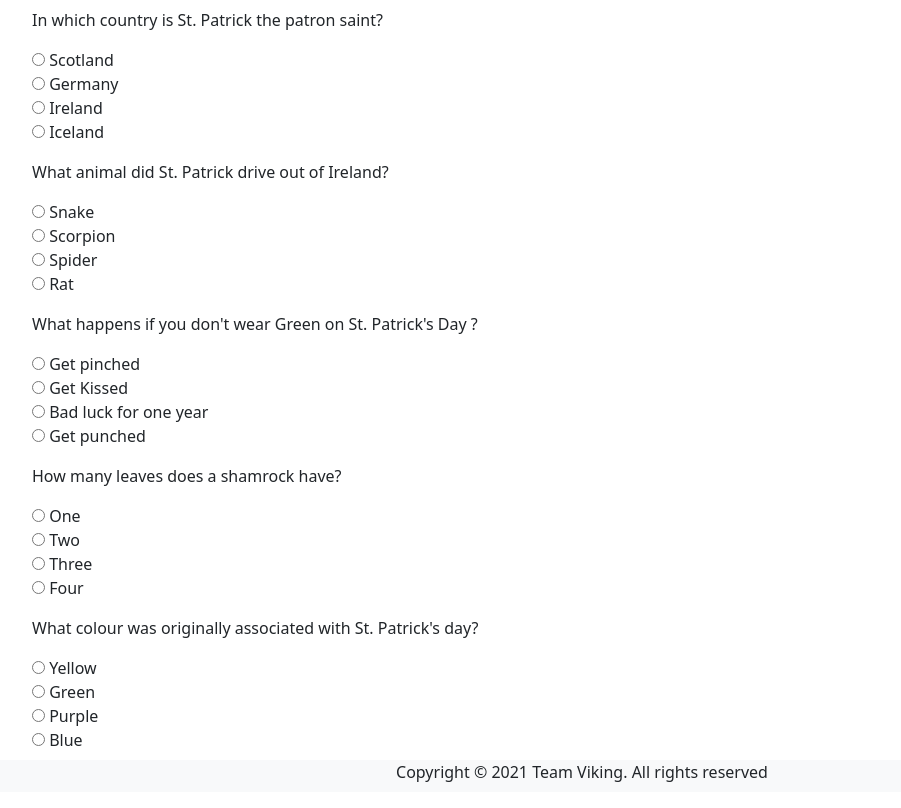
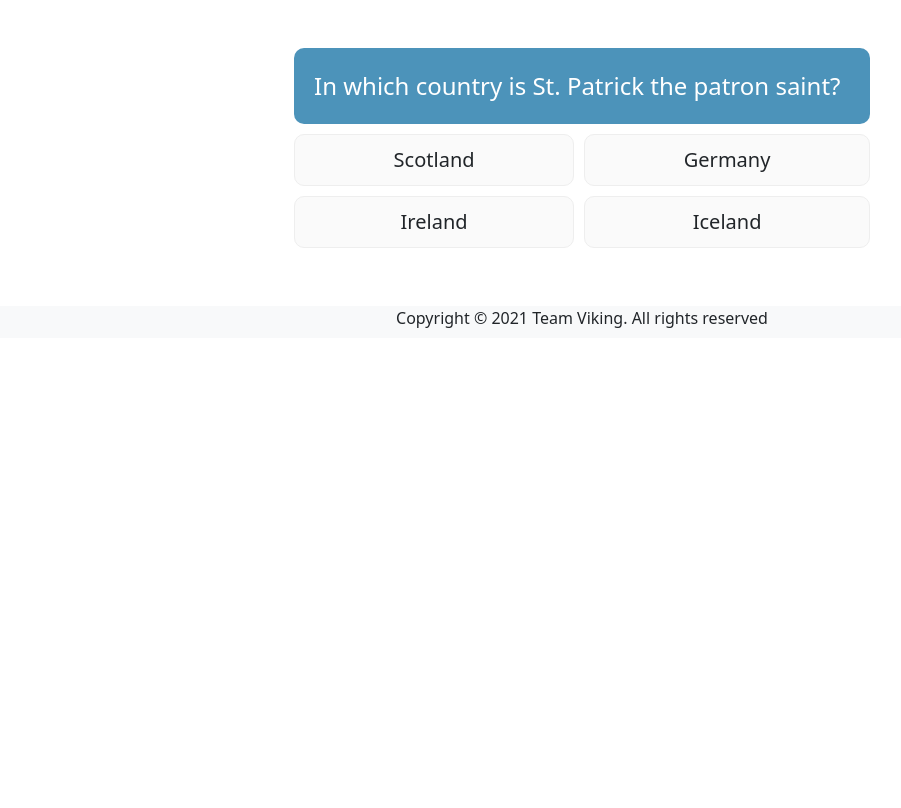
Before and after one commit to jumboduck/st-patricks-quiz, a Flask app: page /quiz in a window 1280 px wide. Shown: the part 112-920 px from the top of the page, without its empty margins (58-959 px from the left). After the commit the page ends 440 px from the top, so only its background shows below. Run offline with Flask 2, Linux system fonts and the light colour scheme; some libraries are stand-ins or nearby versions.

Commit message:
Added JS/CSS/ + adjusted quiz.html. Added questions

```diff
--- a/static/css/style.css
+++ b/static/css/style.css
@@ -0,0 +1,40 @@
+/* (A) WRAPPER */
+#quizWrap {
+  max-width: 600px;
+  margin: 0 auto;
+}
+
+/* (B) QUESTION */
+#quizQn {
+  padding: 20px;
+  background: #4c93ba;
+  color: #fff;
+  font-size: 24px;
+  border-radius: 10px;
+}
+
+/* (C) ANSWERS */
+#quizAns {
+  margin: 10px 0;
+  display: grid;
+  grid-template-columns: auto auto;
+  grid-gap: 10px;
+}
+#quizAns input[type=radio] { display: none; }
+#quizAns label {
+  background: #fafafa;
+  border: 1px solid #eee;
+  border-radius: 10px;
+  padding: 10px;
+  font-size: 20px;
+  cursor: pointer;
+  text-align: center;
+}
+#quizAns label.correct {
+  background: #d8ffc4;
+  border: 1px solid #60a03f;
+}
+#quizAns label.wrong {
+  background: #ffe8e8;
+  border: 1px solid #c78181;
+}
--- /dev/null
+++ b/static/js/quiz.js
@@ -0,0 +1,136 @@
+var quiz = {
+  // (A) PROPERTIES
+  // (A1) QUESTIONS & ANSWERS
+  // Q = QUESTION, O = OPTIONS, A = CORRECT ANSWER
+  data: [
+  {
+    q : "In which country is St. Patrick the patron saint?",
+    o : [
+      "Scotland",
+      "Germany",
+      "Ireland",
+      "Iceland"
+    ],
+    a : 2
+  },
+  {
+    q : "What animal did St. Patrick drive out of Ireland?",
+    o : [
+      "snake",
+      "Scorpion",
+      "Spider",
+      "Rat"
+    ],
+    a : 0
+  },
+  {
+    q : "What happens if you don't wear Green on St. Patrick's Day ?",
+    o : [
+      "Pinched",
+      "Kissed",
+      "Punched",
+      "Bad-Luck"
+    ],
+    a : 3
+  },
+  {
+    q : "How many leaves does a shamrock have?",
+    o : [
+      "One Leaf",
+      "Two Leaves",
+      "Three Leaves",
+      "Four Leaves"
+    ],
+    a : 3
+  },
+  {
+    q : "What colour was originally associated with St. Patrick's day?",
+    o : [
+      "Yellow",
+      "Green",
+      "Purple",
+      "Blue"
+    ],
+    a : 1
+  }
+  ],
+
+  // (A2) HTML ELEMENTS
+  hWrap: null, // HTML quiz container
+  hQn: null, // HTML question wrapper
+  hAns: null, // HTML answers wrapper
+
+  // (A3) GAME FLAGS
+  now: 0, // current question
+  score: 0, // current score
+
+  // (B) INIT QUIZ HTML
+  init: function(){
+    // (B1) WRAPPER
+    quiz.hWrap = document.getElementById("quizWrap");
+
+    // (B2) QUESTIONS SECTION
+    quiz.hQn = document.createElement("div");
+    quiz.hQn.id = "quizQn";
+    quiz.hWrap.appendChild(quiz.hQn);
+
+    // (B3) ANSWERS SECTION
+    quiz.hAns = document.createElement("div");
+    quiz.hAns.id = "quizAns";
+    quiz.hWrap.appendChild(quiz.hAns);
+
+    // (B4) GO!
+    quiz.draw();
+  },
+
+  // (C) DRAW QUESTION
+  draw: function(){
+    // (C1) QUESTION
+    quiz.hQn.innerHTML = quiz.data[quiz.now].q;
+
+    // (C2) OPTIONS
+    quiz.hAns.innerHTML = "";
+    for (let i in quiz.data[quiz.now].o) {
+      let radio = document.createElement("input");
+      radio.type = "radio";
+      radio.name = "quiz";
+      radio.id = "quizo" + i;
+      quiz.hAns.appendChild(radio);
+      let label = document.createElement("label");
+      label.innerHTML = quiz.data[quiz.now].o[i];
+      label.setAttribute("for", "quizo" + i);
+      label.dataset.idx = i;
+      label.addEventListener("click", quiz.select);
+      quiz.hAns.appendChild(label);
+    }
+  },
+
+  // (D) OPTION SELECTED
+  select: function(){
+    // (D1) DETACH ALL ONCLICK
+    let all = quiz.hAns.getElementsByTagName("label");
+    for (let label of all) {
+      label.removeEventListener("click", quiz.select);
+    }
+
+    // (D2) CHECK IF CORRECT
+    let correct = this.dataset.idx == quiz.data[quiz.now].a;
+    if (correct) {
+      quiz.score++;
+      this.classList.add("correct");
+    } else {
+      this.classList.add("wrong");
+    }
+
+    // (D3) NEXT QUESTION OR END GAME
+    quiz.now++;
+    setTimeout(function(){
+      if (quiz.now < quiz.data.length) { quiz.draw(); }
+      else {
+        quiz.hQn.innerHTML = `You have answered ${quiz.score} of ${quiz.data.length} correctly.`;
+        quiz.hAns.innerHTML = "";
+      }
+    }, 1000);
+  }
+};
+window.addEventListener("load", quiz.init);
--- a/templates/base.html
+++ b/templates/base.html
@@ -63,5 +63,6 @@
 <script src="https://stackpath.bootstrapcdn.com/bootstrap/4.1.3/js/bootstrap.min.js"
     integrity="sha384-ChfqqxuZUCnJSK3+MXmPNIyE6ZbWh2IMqE241rYiqJxyMiZ6OW/JmZQ5stwEULTy"
     crossorigin="anonymous"></script>
+<script src="{{ url_for('static', filename='js/quiz.js') }}"></script>
 
 </html>
--- a/templates/quiz.html
+++ b/templates/quiz.html
@@ -1,65 +1,11 @@
 {% extends 'base.html' %} {% block content %}
 
-    <section>
-        <div class="q1 p-2">
-            <p>In which country is St. Patrick the patron saint?</p>
-            <input type="radio" id="country" name="country" value="scotland">
-            <label for="country">Scotland</label><br>
-            <input type="radio" id="germany" name="country" value="germany">
-            <label for="germany">Germany</label><br>
-            <input type="radio" id="ireland" name="country" value="ireland">
-            <label for="ireland">Ireland</label><br>
-            <input type="radio" id="iceland" name="country" value="iceland">
-            <label for="iceland">Iceland</label><br>
-        </div>
+<section>
+    <div class="row mt-5 mb-5">
+        <div class="col" id="quizWrap"></div>
+    </div>
 
-        <div class="q2 p-2">
-            <p>What animal did St. Patrick drive out of Ireland?</p>
-            <input type="radio" id="snake" name="animal" value="snake">
-            <label for="snake">Snake</label><br>
-            <input type="radio" id="scorpion" name="animal" value="scorpion">
-            <label for="scorpion">Scorpion</label><br>
-            <input type="radio" id="spider" name="animal" value="spider">
-            <label for="spider">Spider</label><br>
-            <input type="radio" id="rat" name="animal" value="rat">
-            <label for="rat">Rat</label><br>
-        </div>
 
-        <div class="q3 p-2">
-            <p>What happens if you don't wear Green on St. Patrick's Day ?</p>
-            <input type="radio" id="pinched" name="wear_green" value="pinched">
-            <label for="pinched">Get pinched</label><br>
-            <input type="radio" id="kissed" name="wear_green" value="kissed">
-            <label for="kissed">Get Kissed</label><br>
-            <input type="radio" id="bad-luck" name="wear_green" value="bad-luck">
-            <label for="bad-luck">Bad luck for one year</label><br>
-            <input type="radio" id="punched" name="wear_green" value="punched">
-            <label for="punched">Get punched</label><br>
-        </div>
-
-        <div class="q4 p-2">
-            <p>How many leaves does a shamrock have?</p>
-            <input type="radio" id="one_leaf" name="no-leaves" value="one_leaf">
-            <label for="one_leaf">One</label><br>
-            <input type="radio" id="two_leaves" name="no-leaves" value="two_leaves">
-            <label for="two_leaves">Two</label><br>
-            <input type="radio" id="three_leaves" name="no-leaves" value="three_leaves">
-            <label for="three_leaves">Three</label><br>
-            <input type="radio" id="four_leaves" name="no-leaves" value="four_leaves">
-            <label for="four_leaves">Four</label><br>
-        </div>
-
-        <div class="q5 p-2">
-            <p>What colour was originally associated with St. Patrick's day?</p>
-            <input type="radio" id="yellow" name="first-color" value="yellow">
-            <label for="yellow">Yellow</label><br>
-            <input type="radio" id="green" name="first-color" value="green">
-            <label for="green">Green</label><br>
-            <input type="radio" id="purple" name="first-color" value="purple">
-            <label for="purple">Purple</label><br>
-            <input type="radio" id="blue" name="first-color" value="blue">
-            <label for="blue">Blue</label><br>
-        </div>
-    </section>
+</section>
 
 {% endblock %}
```
